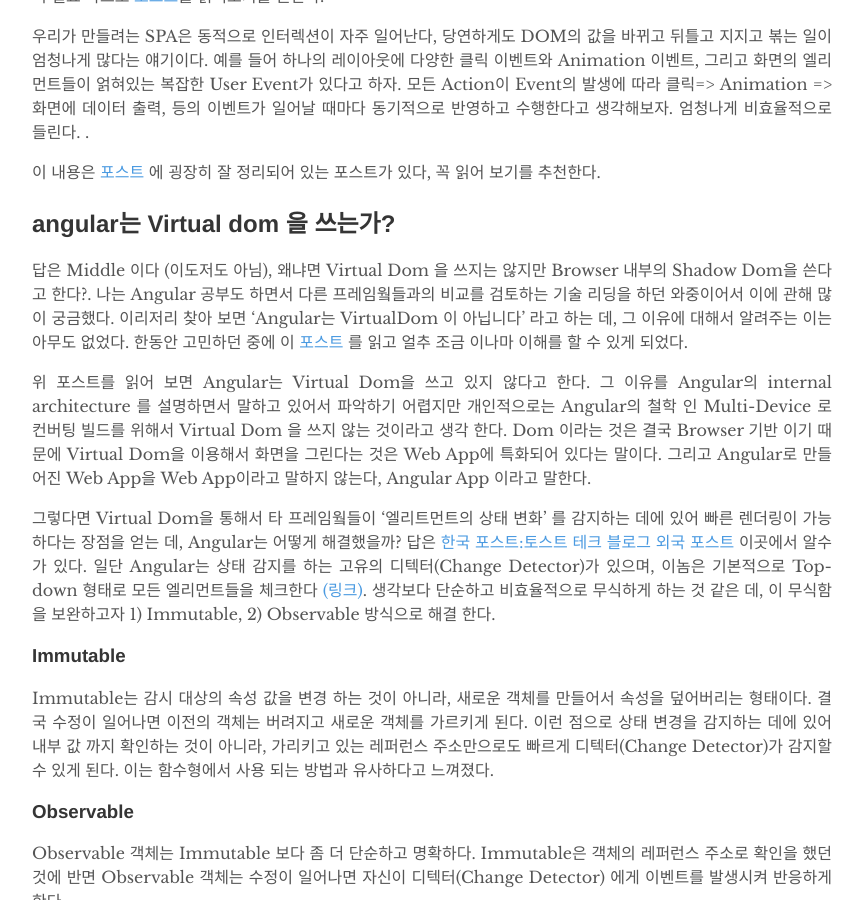
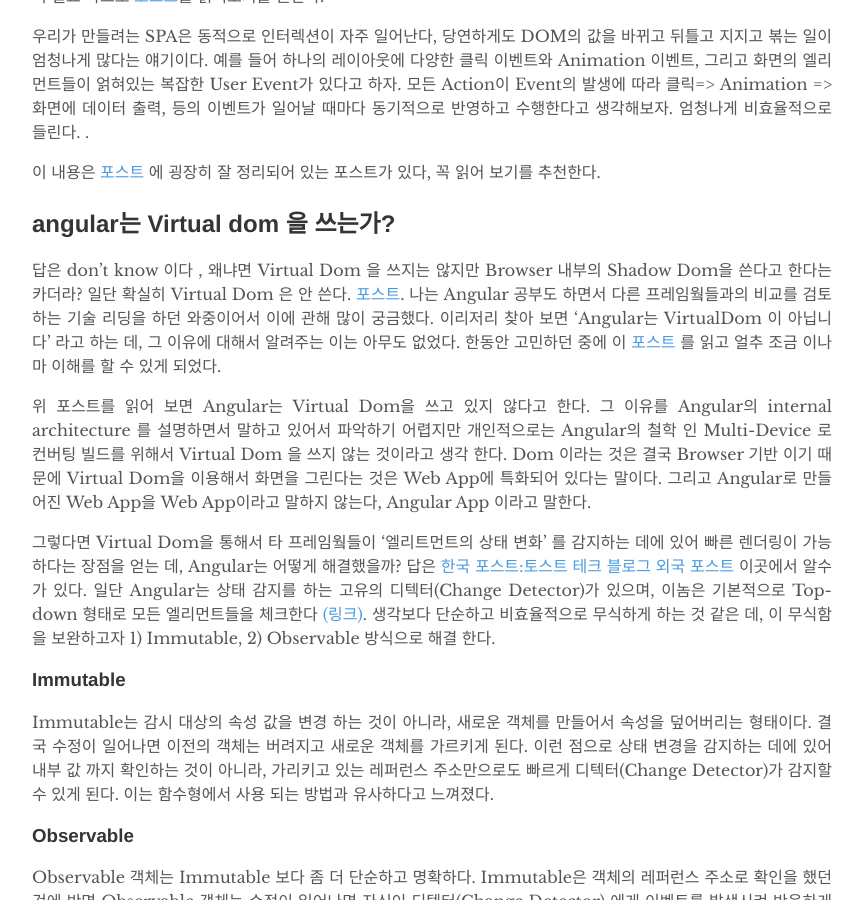
Before and after one commit to glqdlt/glqdlt.github.io, a Jekyll site: the page built from _posts/2017-12-02-프론트엔드 기술 검토.md, in a window 1280 px wide and 900 px high, scrolled down 2919 px. Shown: the whole window, without its empty margins (208-1071 px from the left). Built offline with Jekyll 4.4.1, drawn with Linux system fonts in a browser that asks for light colours.

Commit message:
그에엑

```diff
--- a/_posts/2017-12-02-프론트엔드 기술 검토.md
+++ b/_posts/2017-12-02-프론트엔드 기술 검토.md
@@ -79,7 +79,7 @@
 
 ## angular는 Virtual dom 을 쓰는가?
 
-답은 Middle 이다 (이도저도 아님), 왜냐면 Virtual Dom 을 쓰지는 않지만 Browser 내부의 Shadow Dom을 쓴다고 한다?. 나는 Angular 공부도 하면서 다른 프레임웤들과의 비교를 검토하는 기술 리딩을 하던 와중이어서 이에 관해 많이 궁금했다. 이리저리 찾아 보면 'Angular는 VirtualDom 이 아닙니다' 라고 하는 데, 그 이유에 대해서 알려주는 이는 아무도 없었다. 한동안 고민하던 중에 이 [포스트](https://www.quora.com/Does-Angular-2-have-virtual-DOM-like-Reacts-virtual-DOM)  를 읽고 얼추 조금 이나마 이해를 할 수 있게 되었다.
+답은 don't know 이다 , 왜냐면 Virtual Dom 을 쓰지는 않지만 Browser 내부의 Shadow Dom을 쓴다고 한다는 카더라? 일단 확실히 Virtual Dom 은 안 쓴다. [포스트](https://blog.thoughtram.io/angular/2015/06/29/shadow-dom-strategies-in-angular2.html). 나는 Angular 공부도 하면서 다른 프레임웤들과의 비교를 검토하는 기술 리딩을 하던 와중이어서 이에 관해 많이 궁금했다. 이리저리 찾아 보면 'Angular는 VirtualDom 이 아닙니다' 라고 하는 데, 그 이유에 대해서 알려주는 이는 아무도 없었다. 한동안 고민하던 중에 이 [포스트](https://www.quora.com/Does-Angular-2-have-virtual-DOM-like-Reacts-virtual-DOM)  를 읽고 얼추 조금 이나마 이해를 할 수 있게 되었다.
 
 위 포스트를 읽어 보면 Angular는 Virtual Dom을 쓰고 있지 않다고 한다. 그 이유를 Angular의 internal architecture 를 설명하면서 말하고 있어서 파악하기 어렵지만 개인적으로는 Angular의 철학 인 Multi-Device 로 컨버팅 빌드를 위해서 Virtual Dom 을 쓰지 않는 것이라고 생각 한다. Dom 이라는 것은 결국 Browser 기반 이기 때문에 Virtual Dom을 이용해서 화면을 그린다는 것은 Web App에 특화되어 있다는 말이다. 그리고 Angular로 만들어진 Web App을 Web App이라고 말하지 않는다, Angular App 이라고 말한다.
 
```
